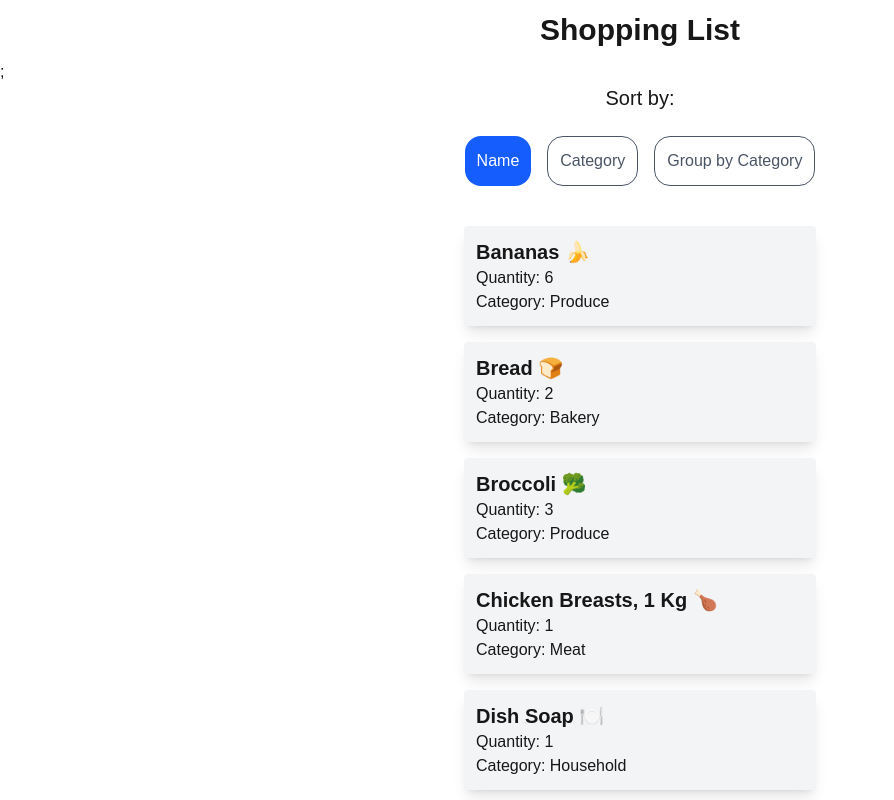
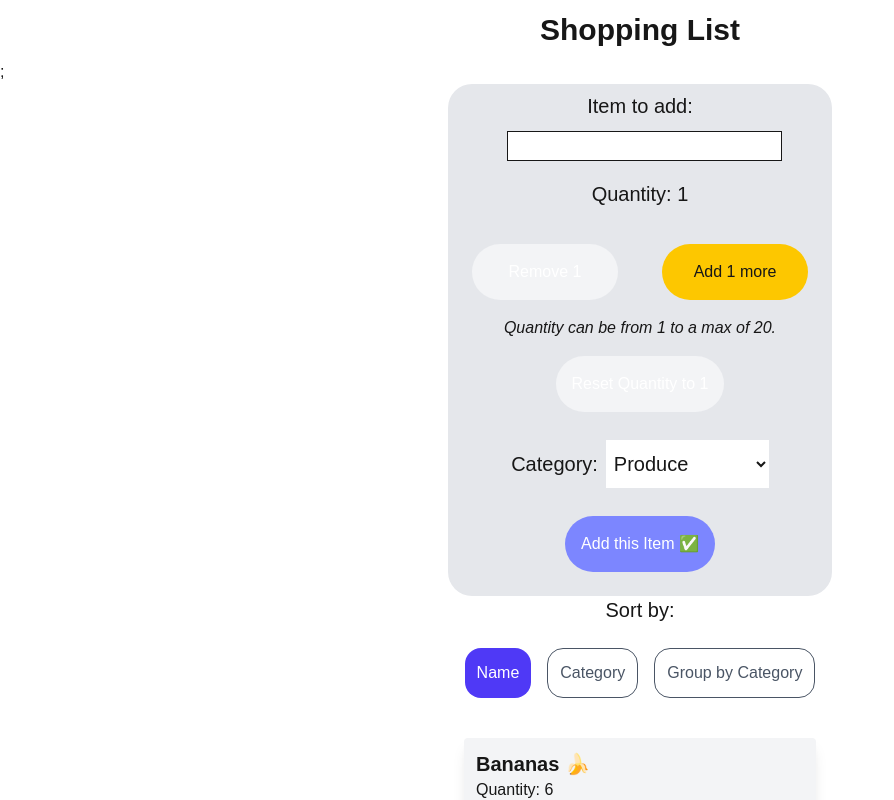
Before and after one commit to SueAtSAIT/cprg306-assignments, a Next.js app: page /week-7 in a window 1280 px wide. Shown: the top 800 px of the page, without its empty margins (0-894 px from the left). Built offline with nearby package versions, Linux system fonts and the light colour scheme.

Commit message:
All components displayed together on page; updated to week-7 colour

```diff
--- a/app/week-7/item-list.js
+++ b/app/week-7/item-list.js
@@ -72,10 +72,10 @@ export default function ItemList() {
           onClick={sortByName}
           className={`${
             isNameActive && !isGroupbyActive
-              ? "bg-blue-600 text-white"
+              ? "bg-indigo-600 text-white"
               : "bg-white border border-gray-600 text-gray-600"
           }
-            " my-6 mx-2 p-3 rounded-2xl  hover:bg-blue-400 hover:text-white active:bg-blue-900 `}>
+            " my-6 mx-2 p-3 rounded-2xl  hover:bg-indigo-400 hover:text-white active:bg-indigo-900 `}>
           Name
         </button>
         <button
@@ -83,17 +83,17 @@ export default function ItemList() {
           className={`${
             isNameActive || isGroupbyActive
               ? "bg-white border border-gray-600 text-gray-600"
-              : "bg-blue-600 text-white"
-          } my-6 mx-2 p-3 rounded-2xl  hover:bg-blue-400 hover:text-white active:bg-blue-900 `}>
+              : "bg-indigo-600 text-white"
+          } my-6 mx-2 p-3 rounded-2xl  hover:bg-indigo-400 hover:text-white active:bg-indigo-900 `}>
           Category
         </button>
         <button
           onClick={groupByCategory}
           className={`${
             isGroupbyActive
-              ? "bg-blue-600 text-white"
+              ? "bg-indigo-600 text-white"
               : "bg-white border border-gray-600 text-gray-600"
-          } my-6 mx-2 p-3 rounded-2xl  hover:bg-blue-400 hover:text-white active:bg-blue-900 `}>
+          } my-6 mx-2 p-3 rounded-2xl  hover:bg-indigo-400 hover:text-white active:bg-indigo-900 `}>
           Group by Category
         </button>
       </div>
--- a/app/week-7/new-item.js
+++ b/app/week-7/new-item.js
@@ -147,7 +147,7 @@ export default function NewItem() {
         </div>
         <button
           type="submit"
-          className="basis-1/2 rounded-full m-4 p-4  bg-green-400 hover:bg-green-500 active:bg-green-600 text-white disabled:bg-gray-100 disabled:text-white ">
+          className="basis-1/2 rounded-full m-4 p-4  bg-indigo-400 hover:bg-indigo-500 active:bg-indigo-600 text-white disabled:bg-gray-100 disabled:text-white ">
           Add this Item ✅
         </button>
       </form>
--- a/app/week-7/page.js
+++ b/app/week-7/page.js
@@ -3,7 +3,7 @@
 // Use Tailwind classes for styling.
 
 import ItemList from "./item-list";
-
+import NewItem from "./new-item";
 import FooterLink from "../components/footer";
 import Heading from "../components/heading";
 
@@ -14,6 +14,7 @@ export default function Page() {
         <Heading title="Shopping List" />
       </header>
       <main className="mx-auto max-w-sm items-center">
+        <NewItem />
         <ItemList />
       </main>
       <FooterLink />
```
